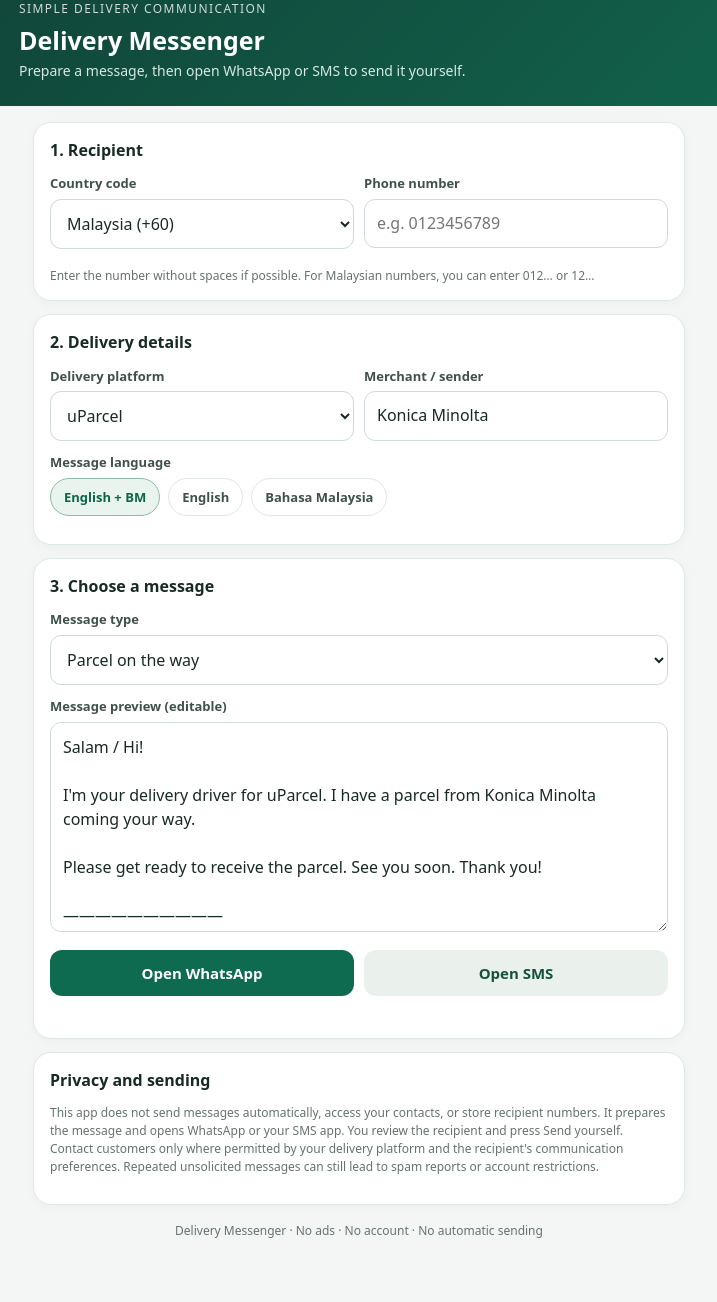
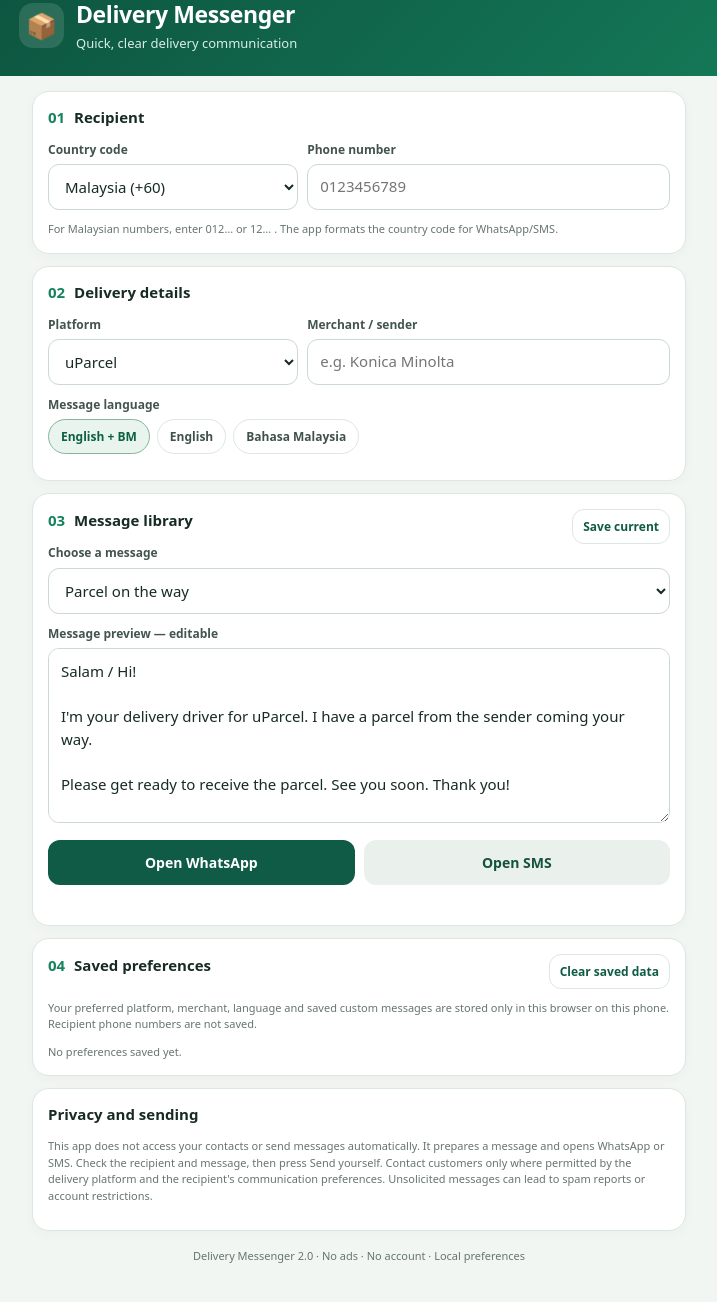
Before and after one commit to azhariannuar-byte/Delivery---Messenger, a plain HTML site: page index.html in a window 1280 px wide. Shown: the part 22-1324 px from the top of the page, without its empty margins (281-998 px from the left). Drawn offline with Linux system fonts and the light colour scheme.

Commit message:
Add files via upload

```diff
--- a/index.html
+++ b/index.html
@@ -3,128 +3,129 @@
 <head>
 <meta charset="utf-8">
 <meta name="viewport" content="width=device-width, initial-scale=1, viewport-fit=cover">
-<meta name="theme-color" content="#123b35">
-<meta name="description" content="A simple bilingual delivery message helper for WhatsApp and SMS.">
-<link rel="manifest" href="manifest.webmanifest">
+<meta name="theme-color" content="#0f5b45">
+<meta name="description" content="A bilingual delivery messaging helper for WhatsApp and SMS.">
+<link rel="manifest" href="./manifest.webmanifest">
+<link rel="icon" href="./icons/icon-192.png">
+<link rel="apple-touch-icon" href="./icons/icon-192.png">
 <title>Delivery Messenger</title>
 <style>
-:root{--green:#0e6b50;--green2:#16865f;--ink:#172a26;--muted:#65736f;--bg:#f3f6f4;--card:#fff;--line:#dfe8e3;--soft:#eaf4ef}
-*{box-sizing:border-box}body{margin:0;background:var(--bg);color:var(--ink);font:16px/1.45 system-ui,-apple-system,BlinkMacSystemFont,"Segoe UI",sans-serif}
-header{background:linear-gradient(135deg,#103e35,#12694f);color:#fff;padding:22px 18px 25px;border-radius:0 0 24px 24px}
-.head{max-width:680px;margin:auto}header .eyebrow{font-size:12px;letter-spacing:.12em;text-transform:uppercase;opacity:.8}h1{font-size:25px;margin:5px 0 2px}header p{margin:0;color:#d5e9e1;font-size:14px}
-main{max-width:680px;margin:16px auto;padding:0 14px 32px}.card{background:var(--card);border:1px solid var(--line);border-radius:18px;padding:16px;margin-bottom:13px;box-shadow:0 3px 12px #173b2b08}
-h2{font-size:16px;margin:0 0 12px}.grid{display:grid;grid-template-columns:1fr 1fr;gap:10px}
-label{display:block;font-size:13px;font-weight:650;margin:0 0 6px;color:#40514b}
-input,select,textarea{width:100%;border:1px solid #cfdbd5;border-radius:11px;background:#fff;padding:12px;font:inherit;color:var(--ink);outline:none}
-input:focus,select:focus,textarea:focus{border-color:var(--green2);box-shadow:0 0 0 3px #16865f1b}
-textarea{min-height:210px;resize:vertical;line-height:1.5}
-.field{margin-bottom:12px}.hint{font-size:12px;color:var(--muted);margin-top:6px}
-.pills{display:flex;gap:8px;flex-wrap:wrap}.pill{border:1px solid var(--line);border-radius:999px;padding:9px 13px;background:#fff;color:#40514b;font-size:13px;font-weight:650;cursor:pointer}.pill.active{background:var(--soft);border-color:#8dbba7;color:#0b6549}
-.actions{display:grid;grid-template-columns:1fr 1fr;gap:10px;margin-top:12px}
-button{border:0;border-radius:12px;padding:13px 14px;font:700 15px system-ui;cursor:pointer}
-.primary{background:var(--green);color:#fff}.secondary{background:#eaf1ed;color:#15513f}
-button:active{transform:scale(.99)}.note{font-size:12px;color:var(--muted);line-height:1.5}
-.status{font-size:13px;color:var(--green);min-height:18px;margin-top:8px}
-footer{text-align:center;color:var(--muted);font-size:12px;padding:4px 10px 20px}
-@media(max-width:420px){.grid{grid-template-columns:1fr}.actions{grid-template-columns:1fr}}
+:root{--green:#0f5b45;--green2:#16835e;--ink:#172b25;--muted:#66756f;--bg:#f2f6f3;--card:#fff;--line:#dce7e0;--soft:#eaf4ee;--amber:#f6bd45;--danger:#a53b32}
+*{box-sizing:border-box}body{margin:0;background:var(--bg);color:var(--ink);font:15px/1.45 system-ui,-apple-system,BlinkMacSystemFont,"Segoe UI",sans-serif}
+header{background:linear-gradient(135deg,#0b4938,#16835e);color:white;padding:20px 17px 23px;border-radius:0 0 23px 23px}
+.head,main{max-width:680px;margin:auto}.brand{display:flex;align-items:center;gap:12px}.logo{width:45px;height:45px;border-radius:14px;background:#ffffff20;display:grid;place-items:center;font-size:25px}
+h1{font-size:23px;margin:0;font-weight:800;letter-spacing:-.4px}.sub{color:#d7eee4;font-size:13px;margin-top:3px}
+main{padding:15px 13px 32px}.card{background:var(--card);border:1px solid var(--line);border-radius:17px;padding:15px;margin-bottom:12px;box-shadow:0 3px 12px #143c2b08}
+h2{font-size:15px;margin:0 0 12px;font-weight:800}.step{color:var(--green2);margin-right:5px}
+.grid{display:grid;grid-template-columns:1fr 1.45fr;gap:9px}
+.field{margin-bottom:11px}label{display:block;font-size:12px;font-weight:750;color:#43544d;margin:0 0 6px}
+input,select,textarea{width:100%;border:1px solid #cbd9d1;border-radius:11px;background:#fff;padding:11px 12px;font:inherit;color:var(--ink);outline:none;min-width:0}
+input:focus,select:focus,textarea:focus{border-color:var(--green2);box-shadow:0 0 0 3px #16835e1a}
+textarea{min-height:175px;resize:vertical;line-height:1.5}
+.hint,.note{font-size:11px;color:var(--muted);line-height:1.5}.pills{display:flex;gap:7px;flex-wrap:wrap}
+.pill{border:1px solid var(--line);border-radius:999px;padding:8px 12px;background:#fff;color:#40514b;font-size:12px;font-weight:700;cursor:pointer}
+.pill.active{background:var(--soft);border-color:#83b69d;color:#0b6045}
+.actions{display:grid;grid-template-columns:1fr 1fr;gap:9px;margin-top:10px}
+button{border:0;border-radius:12px;padding:13px 12px;font:750 14px system-ui;cursor:pointer}
+.primary{background:var(--green);color:white}.secondary{background:#eaf1ed;color:#15513f}.outline{background:white;border:1px solid var(--line);color:var(--green)}
+button:active{transform:scale(.99)}.status{font-size:12px;color:var(--green);min-height:17px;margin-top:8px}
+.row{display:flex;align-items:center;justify-content:space-between;gap:10px}
+.smallbtn{padding:8px 10px;font-size:12px}.template-tools{display:flex;gap:7px;flex-wrap:wrap;margin-top:8px}
+footer{text-align:center;color:var(--muted);font-size:11px;padding:5px 10px 18px}
+@media(max-width:390px){.grid{grid-template-columns:1fr 1.2fr}.actions{grid-template-columns:1fr}.card{padding:13px}}
 </style>
 </head>
 <body>
-<header><div class="head"><div class="eyebrow">Simple delivery communication</div><h1>Delivery Messenger</h1><p>Prepare a message, then open WhatsApp or SMS to send it yourself.</p></div></header>
+<header><div class="head">
+ <div class="brand"><div class="logo">📦</div><div><h1>Delivery Messenger</h1><div class="sub">Quick, clear delivery communication</div></div></div>
+</div></header>
 <main>
 <section class="card">
-<h2>1. Recipient</h2>
+ <h2><span class="step">01</span> Recipient</h2>
  <div class="grid">
- <div class="field"><label for="dial">Country code</label><select id="dial"><option value="60" selected>Malaysia (+60)</option><option value="65">Singapore (+65)</option><option value="62">Indonesia (+62)</option><option value="66">Thailand (+66)</option><option value="91">India (+91)</option><option value="1">USA / Canada (+1)</option><option value="44">UK (+44)</option></select></div>
- <div class="field"><label for="phone">Phone number</label><input id="phone" inputmode="tel" autocomplete="tel-national" placeholder="e.g. 0123456789"></div>
+  <div class="field"><label for="dial">Country code</label><select id="dial"><option value="60">Malaysia (+60)</option><option value="65">Singapore (+65)</option><option value="62">Indonesia (+62)</option><option value="66">Thailand (+66)</option><option value="91">India (+91)</option><option value="1">USA / Canada (+1)</option><option value="44">UK (+44)</option></select></div>
+  <div class="field"><label for="phone">Phone number</label><input id="phone" inputmode="tel" autocomplete="tel-national" placeholder="0123456789"></div>
  </div>
-<div class="hint">Enter the number without spaces if possible. For Malaysian numbers, you can enter 012… or 12…</div>
+ <div class="hint">For Malaysian numbers, enter 012… or 12… . The app formats the country code for WhatsApp/SMS.</div>
 </section>
-
 <section class="card">
-<h2>2. Delivery details</h2>
+ <h2><span class="step">02</span> Delivery details</h2>
  <div class="grid">
- <div class="field"><label for="platform">Delivery platform</label><select id="platform"><option>uParcel</option><option>Ninja Van</option><option>Lalamove</option><option>GrabExpress</option><option>Other delivery</option></select></div>
- <div class="field"><label for="merchant">Merchant / sender</label><input id="merchant" value="Konica Minolta" placeholder="e.g. Konica Minolta"></div>
+  <div class="field"><label for="platform">Platform</label><select id="platform"><option>uParcel</option><option>Ninja Van</option><option>Lalamove</option><option>GrabExpress</option><option>Other delivery</option></select></div>
+  <div class="field"><label for="merchant">Merchant / sender</label><input id="merchant" placeholder="e.g. Konica Minolta"></div>
  </div>
-<div class="field"><label>Message language</label><div class="pills" role="group" aria-label="Message language"><button class="pill active" data-lang="both">English + BM</button><button class="pill" data-lang="en">English</button><button class="pill" data-lang="bm">Bahasa Malaysia</button></div></div>
+ <div class="field"><label>Message language</label><div class="pills"><button class="pill active" data-lang="both">English + BM</button><button class="pill" data-lang="en">English</button><button class="pill" data-lang="bm">Bahasa Malaysia</button></div></div>
 </section>
-
 <section class="card">
-<h2>3. Choose a message</h2>
-<div class="field"><label for="template">Message type</label><select id="template">
-<option value="onway">Parcel on the way</option>
-<option value="soon">Arriving soon</option>
-<option value="noanswer">Could not reach you</option>
-<option value="arrived">Driver has arrived</option>
-<option value="delivered">Parcel delivered</option>
-<option value="custom">Custom message</option>
+ <div class="row"><h2><span class="step">03</span> Message library</h2><button class="outline smallbtn" id="saveTemplate">Save current</button></div>
+ <div class="field"><label for="template">Choose a message</label><select id="template">
+  <option value="onway">Parcel on the way</option><option value="soon">Arriving soon</option><option value="noanswer">Could not reach customer</option><option value="arrived">Driver has arrived</option><option value="delivered">Parcel delivered</option><option value="toner">Toner collection</option><option value="custom">Custom message</option>
  </select></div>
-<div class="field"><label for="message">Message preview (editable)</label><textarea id="message" spellcheck="true"></textarea></div>
-<div class="actions">
-<button class="primary" id="wa">Open WhatsApp</button>
-<button class="secondary" id="sms">Open SMS</button>
-</div>
+ <div class="field"><label for="message">Message preview — editable</label><textarea id="message" spellcheck="true"></textarea></div>
+ <div class="actions"><button class="primary" id="wa">Open WhatsApp</button><button class="secondary" id="sms">Open SMS</button></div>
  <div class="status" id="status" aria-live="polite"></div>
 </section>
 <section class="card">
+ <div class="row"><h2><span class="step">04</span> Saved preferences</h2><button class="outline smallbtn" id="clearSaved">Clear saved data</button></div>
+ <p class="note">Your preferred platform, merchant, language and saved custom messages are stored only in this browser on this phone. Recipient phone numbers are not saved.</p>
+ <div id="savedList" class="note"></div>
+</section>
+<section class="card">
  <h2>Privacy and sending</h2>
-<p class="note">This app does not send messages automatically, access your contacts, or store recipient numbers. It prepares the message and opens WhatsApp or your SMS app. You review the recipient and press Send yourself. Contact customers only where permitted by your delivery platform and the recipient's communication preferences. Repeated unsolicited messages can still lead to spam reports or account restrictions.</p>
+ <p class="note">This app does not access your contacts or send messages automatically. It prepares a message and opens WhatsApp or SMS. Check the recipient and message, then press Send yourself. Contact customers only where permitted by the delivery platform and the recipient's communication preferences. Unsolicited messages can lead to spam reports or account restrictions.</p>
 </section>
-<footer>Delivery Messenger · No ads · No account · No automatic sending</footer>
+<footer>Delivery Messenger 2.0 · No ads · No account · Local preferences</footer>
 </main>
 <script>
 const $=id=>document.getElementById(id);
+const KEY='deliveryMessengerSettingsV2';
 let lang='both';
-const templates={
- onway:{
- en:m=>`Salam / Hi!\n\nI'm your delivery driver for ${$('platform').value}. I have a parcel from ${m} coming your way.\n\nPlease get ready to receive the parcel. See you soon. Thank you!`,
- bm:m=>`Salam / Hai!\n\nSaya pemandu penghantaran ${$('platform').value} anda. Saya mempunyai bungkusan daripada ${m} untuk dihantar kepada anda.\n\nSila bersedia untuk menerima bungkusan. Jumpa sebentar lagi. Terima kasih!`
- },
- soon:{
- en:m=>`Salam / Hi!\n\nI'm your ${$('platform').value} delivery driver. I should arrive with your parcel from ${m} shortly. Please be ready to receive it. Thank you!`,
- bm:m=>`Salam / Hai!\n\nSaya pemandu penghantaran ${$('platform').value} anda. Saya akan tiba dengan bungkusan daripada ${m} sebentar lagi. Sila bersedia untuk menerimanya. Terima kasih!`
- },
- noanswer:{
- en:m=>`Salam / Hi!\n\nI'm your ${$('platform').value} delivery driver. I tried calling about your parcel from ${m}, but couldn't reach you. Please let me know when you're available to receive it. Thank you.`,
- bm:m=>`Salam / Hai!\n\nSaya pemandu penghantaran ${$('platform').value} anda. Saya telah cuba menghubungi anda berkenaan bungkusan daripada ${m}, tetapi tidak berjaya. Sila maklumkan apabila anda boleh menerima bungkusan. Terima kasih.`
- },
- arrived:{
- en:m=>`Salam / Hi!\n\nI'm your ${$('platform').value} delivery driver. I've arrived at the delivery location with your parcel from ${m}. Please come and receive it. Thank you.`,
- bm:m=>`Salam / Hai!\n\nSaya pemandu penghantaran ${$('platform').value} anda. Saya telah tiba di lokasi penghantaran dengan bungkusan daripada ${m}. Sila datang untuk menerimanya. Terima kasih.`
- },
- delivered:{
- en:m=>`Salam / Hi!\n\nYour parcel from ${m} has been delivered. Thank you, and have a good day!`,
- bm:m=>`Salam / Hai!\n\nBungkusan daripada ${m} telah berjaya dihantar. Terima kasih dan semoga hari anda baik!`
+const defaults={
+ onway:{en:m=>`Salam / Hi!\n\nI'm your delivery driver for ${$('platform').value}. I have a parcel from ${m} coming your way.\n\nPlease get ready to receive the parcel. See you soon. Thank you!`,bm:m=>`Salam / Hai!\n\nSaya pemandu penghantaran ${$('platform').value} anda. Saya mempunyai bungkusan daripada ${m} untuk dihantar kepada anda.\n\nSila bersedia untuk menerima bungkusan. Jumpa sebentar lagi. Terima kasih!`},
+ soon:{en:m=>`Salam / Hi!\n\nI'm your ${$('platform').value} delivery driver. I should arrive shortly with your parcel from ${m}. Please be ready to receive it. Thank you!`,bm:m=>`Salam / Hai!\n\nSaya pemandu penghantaran ${$('platform').value} anda. Saya akan tiba dengan bungkusan daripada ${m} sebentar lagi. Sila bersedia untuk menerimanya. Terima kasih!`},
+ noanswer:{en:m=>`Salam / Hi!\n\nI'm your ${$('platform').value} delivery driver. I tried calling about your parcel from ${m}, but couldn't reach you. Please let me know when you're available to receive it. Thank you.`,bm:m=>`Salam / Hai!\n\nSaya pemandu penghantaran ${$('platform').value} anda. Saya telah cuba menghubungi anda berkenaan bungkusan daripada ${m}, tetapi tidak berjaya. Sila maklumkan apabila anda boleh menerima bungkusan. Terima kasih.`},
+ arrived:{en:m=>`Salam / Hi!\n\nI'm your ${$('platform').value} delivery driver. I've arrived at the delivery location with your parcel from ${m}. Please come and receive it. Thank you.`,bm:m=>`Salam / Hai!\n\nSaya pemandu penghantaran ${$('platform').value} anda. Saya telah tiba di lokasi penghantaran dengan bungkusan daripada ${m}. Sila datang untuk menerimanya. Terima kasih.`},
+ delivered:{en:m=>`Salam / Hi!\n\nYour parcel from ${m} has been delivered. Thank you, and have a good day!`,bm:m=>`Salam / Hai!\n\nBungkusan daripada ${m} telah berjaya dihantar. Terima kasih dan semoga hari anda baik!`},
+ toner:{en:()=>`Hi! I'm your uParcel courier picking up on behalf of Konica. I'll be arriving shortly to collect the toner cartridges. Thank you so much!`,bm:()=>`Hi! Saya kurier uParcel yang datang bagi pihak Konica untuk ambil katrij toner. Saya akan sampai sebentar lagi ya. Terima kasih!`}
+};
+function readSaved(){try{return JSON.parse(localStorage.getItem(KEY)||'{}')}catch(e){return {}}}
+function saveSettings(){const s=readSaved();s.platform=$('platform').value;s.merchant=$('merchant').value;s.lang=lang;localStorage.setItem(KEY,JSON.stringify(s));renderSaved()}
+function renderSaved(){const s=readSaved();$('savedList').textContent=(s.platform||s.merchant)?`Saved platform: ${s.platform||'not set'} · Merchant: ${s.merchant||'not set'} · Language: ${s.lang||'both'}`:'No preferences saved yet.'}
+function populateCustomTemplates(){
+ const select=$('template');
+ const old=[...select.querySelectorAll('option[data-saved="1"]')];
+ old.forEach(o=>o.remove());
+ const saved=readSaved().customTemplates||[];
+ if(saved.length){
+  const group=document.createElement('optgroup');group.label='Saved messages';
+  saved.forEach((item,i)=>{const opt=document.createElement('option');opt.value='saved:'+i;opt.textContent=item.name;opt.dataset.saved='1';group.appendChild(opt)});
+  select.appendChild(group);
  }
-};
+}
 function render(){
- const type=$('template').value, merchant=$('merchant').value.trim()||'the sender';
- if(type==='custom') return;
- const t=templates[type];
- $('message').value=lang==='en'?t.en(merchant):lang==='bm'?t.bm(merchant):t.en(merchant)+'\n\n——————————\n\n'+t.bm(merchant);
+ const type=$('template').value;
+ if(type==='custom')return;
+ if(type.startsWith('saved:')){
+  const i=Number(type.split(':')[1]);const items=readSaved().customTemplates||[];
+  $('message').value=items[i]?.text||'';return;
  }
-function number(){
- let raw=$('phone').value.replace(/[^\d]/g,'');
- const dial=$('dial').value;
- if(!raw) return '';
- if(dial==='60' && raw.startsWith('0')) raw=raw.slice(1);
- if(raw.startsWith(dial)) return raw;
- return dial+raw;
+ const m=$('merchant').value.trim()||'the sender';
+ const t=defaults[type];if(!t)return;
+ const en=t.en(m),bm=t.bm(m);
+ $('message').value=lang==='en'?en:lang==='bm'?bm:en+'\n\n——————————\n\n'+bm;
 }
-function validate(){
- const n=number();
- if(!n || n.length<8){$('status').textContent='Enter a valid phone number first.';return null;}
- if(!$('message').value.trim()){$('status').textContent='Enter a message first.';return null;}
- return n;
-}
+function number(){let raw=$('phone').value.replace(/\D/g,'');const dial=$('dial').value;if(!raw)return '';if(dial==='60'&&raw.startsWith('0'))raw=raw.slice(1);if(raw.startsWith(dial))return raw;return dial+raw}
+function valid(){const n=number();if(!n||n.length<8){$('status').textContent='Enter a valid phone number first.';return null}if(!$('message').value.trim()){$('status').textContent='Enter a message first.';return null}return n}
+function loadSaved(){const s=readSaved();if(s.platform)$('platform').value=s.platform;if(s.merchant)$('merchant').value=s.merchant;if(s.lang){lang=s.lang;document.querySelectorAll('[data-lang]').forEach(b=>b.classList.toggle('active',b.dataset.lang===lang))}}
 $('template').addEventListener('change',render);
-$('merchant').addEventListener('input',()=>{if($('template').value!=='custom')render()});
-$('platform').addEventListener('change',()=>{if($('template').value!=='custom')render()});
-document.querySelectorAll('[data-lang]').forEach(b=>b.addEventListener('click',()=>{lang=b.dataset.lang;document.querySelectorAll('[data-lang]').forEach(x=>x.classList.toggle('active',x===b));render()}));
-$('wa').addEventListener('click',()=>{const n=validate();if(!n)return;const url=`https://wa.me/${n}?text=${encodeURIComponent($('message').value)}`;window.open(url,'_blank','noopener');$('status').textContent='WhatsApp opened. Check the number and message, then press Send.'});
-$('sms').addEventListener('click',()=>{const n=validate();if(!n)return;const body=encodeURIComponent($('message').value);window.location.href=`sms:${n}?body=${body}`;$('status').textContent='Your SMS app should open. Review the message before sending.'});
-render();
-if('serviceWorker' in navigator && location.protocol.startsWith('http')) navigator.serviceWorker.register('./sw.js').catch(()=>{});
+$('merchant').addEventListener('input',()=>{if($('template').value!=='custom')render();saveSettings()});
+$('platform').addEventListener('change',()=>{if($('template').value!=='custom')render();saveSettings()});
+document.querySelectorAll('[data-lang]').forEach(b=>b.addEventListener('click',()=>{lang=b.dataset.lang;document.querySelectorAll('[data-lang]').forEach(x=>x.classList.toggle('active',x===b));render();saveSettings()}));
+$('wa').addEventListener('click',()=>{const n=valid();if(!n)return;window.location.href=`https://wa.me/${n}?text=${encodeURIComponent($('message').value)}`;$('status').textContent='WhatsApp is opening. Check the number and message, then press Send.'});
+$('sms').addEventListener('click',()=>{const n=valid();if(!n)return;window.location.href=`sms:${n}?body=${encodeURIComponent($('message').value)}`;$('status').textContent='Your SMS app should open. Review the message before sending.'});
+$('saveTemplate').addEventListener('click',()=>{const s=readSaved();s.customTemplates=s.customTemplates||[];const name=prompt('Name this saved message:');if(!name)return;s.customTemplates.push({name,text:$('message').value});localStorage.setItem(KEY,JSON.stringify(s));populateCustomTemplates();$('template').value='saved:'+(s.customTemplates.length-1);$('status').textContent='Saved on this phone and added to the message list.';renderSaved()});
+$('clearSaved').addEventListener('click',()=>{if(confirm('Clear saved preferences and custom messages on this phone?')){localStorage.removeItem(KEY);$('status').textContent='Saved data cleared.';renderSaved()}});
+loadSaved();populateCustomTemplates();render();renderSaved();
+if('serviceWorker' in navigator && location.protocol.startsWith('http'))navigator.serviceWorker.register('./sw.js').catch(()=>{});
 </script>
 </body></html>
```
Also changed, not shown: sw.js (+5 -4 lines), README.txt, icon-192.png (added), icon-512.png (added), icon-maskable-512.png (added), manifest.webmanifest. Lines whose indentation alone changed are shown as unchanged.
